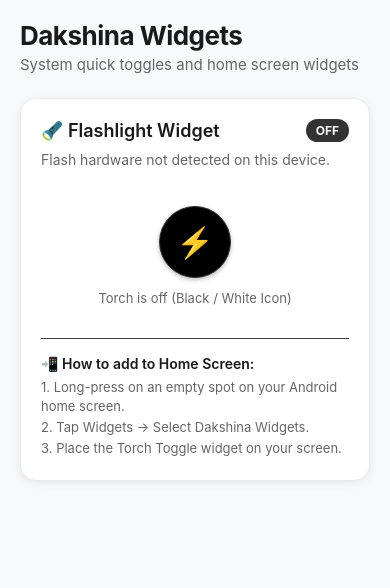
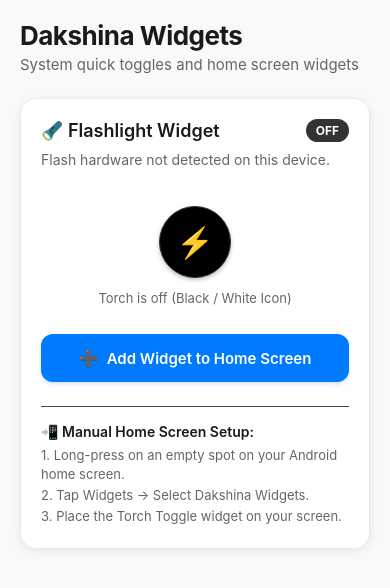
Before and after one commit to velagamihir/dakshina_widgets, a React Native app: screen / in a window 390 px wide. Shown: the top 588 px of the page. Built offline with nearby package versions, Linux system fonts and the light colour scheme.

Commit message:
feat: add widget adding feature

```diff
--- a/App.tsx
+++ b/App.tsx
@@ -1,5 +1,7 @@
 import React from 'react';
 import {
+  Alert,
+  Platform,
   Pressable,
   ScrollView,
   StatusBar,
@@ -12,11 +14,83 @@ import {
   SafeAreaProvider,
   SafeAreaView,
 } from 'react-native-safe-area-context';
+import {
+  checkCameraPermission,
+  openAppSettings,
+  requestCameraPermission,
+} from './src/modules/permissions';
 import { useTorch } from './src/modules/torch';
 
 function App() {
   const isDarkMode = useColorScheme() === 'dark';
-  const { isTorchOn, hasFlash, toggle } = useTorch();
+  const { isTorchOn, hasFlash, isPinningSupported, toggle, pinWidget } =
+    useTorch();
+
+  const handleToggle = async () => {
+    const hasPermission = await checkCameraPermission();
+    if (!hasPermission) {
+      const granted = await requestCameraPermission();
+      if (!granted) {
+        Alert.alert(
+          'Camera Permission Required',
+          'Flashlight operation requires camera access on some devices. Please grant permission in App Settings.',
+          [
+            { text: 'Cancel', style: 'cancel' },
+            { text: 'Open Settings', onPress: openAppSettings },
+          ],
+        );
+        return;
+      }
+    }
+    await toggle();
+  };
+
+  const handlePinWidget = async () => {
+    if (Platform.OS !== 'android') {
+      Alert.alert(
+        'Notice',
+        'Home screen widgets are currently only available on Android.',
+      );
+      return;
+    }
+
+    // 1. Ensure camera permission is granted
+    const hasPermission = await checkCameraPermission();
+    if (!hasPermission) {
+      const granted = await requestCameraPermission();
+      if (!granted) {
+        Alert.alert(
+          'Camera Permission Required',
+          'Dakshina Widgets needs camera permission so the widget can control the flashlight. Please grant permission in App Settings.',
+          [
+            { text: 'Cancel', style: 'cancel' },
+            { text: 'Open Settings', onPress: openAppSettings },
+          ],
+        );
+        return;
+      }
+    }
+
+    // 2. Request widget pinning via Android system
+    try {
+      const success = await pinWidget();
+      if (!success) {
+        Alert.alert(
+          'Could Not Add Widget Automatically',
+          'Your launcher did not accept the request to pin the widget. This commonly happens if home screen shortcut permissions are restricted (e.g. in MIUI/HyperOS settings) or if your launcher does not support direct pinning.\n\nYou can still add it manually by following the instructions below.',
+          [
+            { text: 'View Instructions', style: 'cancel' },
+            { text: 'Open App Settings', onPress: openAppSettings },
+          ],
+        );
+      }
+    } catch {
+      Alert.alert(
+        'Unable to Pin Widget',
+        'An error occurred while requesting widget placement. You can still add the widget manually from your home screen.',
+      );
+    }
+  };
 
   return (
     <SafeAreaProvider>
@@ -72,7 +146,9 @@ function App() {
                 <Text
                   style={[
                     styles.badgeText,
-                    isTorchOn ? styles.badgeTextActive : styles.badgeTextInactive,
+                    isTorchOn
+                      ? styles.badgeTextActive
+                      : styles.badgeTextInactive,
                   ]}
                 >
                   {isTorchOn ? 'ON' : 'OFF'}
@@ -87,14 +163,14 @@ function App() {
               ]}
             >
               {hasFlash
-                ? 'Tap the button below or use your Home Screen 1x1 widget for instant toggle.'
+                ? 'Tap the button below or pin the 1x1 widget directly to your Home Screen for instant toggle.'
                 : 'Flash hardware not detected on this device.'}
             </Text>
 
             {/* Widget Simulation & In-App Toggle */}
             <View style={styles.widgetPreviewContainer}>
               <Pressable
-                onPress={toggle}
+                onPress={handleToggle}
                 accessibilityRole="button"
                 accessibilityLabel="Toggle Flashlight"
                 style={({ pressed }) => [
@@ -124,6 +200,24 @@ function App() {
               </Text>
             </View>
 
+            {/* Pin to Home Screen Action Button */}
+            <Pressable
+              onPress={handlePinWidget}
+              accessibilityRole="button"
+              accessibilityLabel="Add Flashlight Widget to Home Screen"
+              style={({ pressed }) => [
+                styles.pinButton,
+                pressed && styles.pinButtonPressed,
+              ]}
+            >
+              <Text style={styles.pinButtonIcon}>➕</Text>
+              <Text style={styles.pinButtonText}>
+                {isPinningSupported
+                  ? 'Add Widget to Home Screen'
+                  : 'Add Widget to Home Screen'}
+              </Text>
+            </Pressable>
+
             <View style={styles.instructionBox}>
               <Text
                 style={[
@@ -131,7 +225,7 @@ function App() {
                   isDarkMode ? styles.darkText : styles.lightText,
                 ]}
               >
-                📲 How to add to Home Screen:
+                📲 Manual Home Screen Setup:
               </Text>
               <Text
                 style={[
@@ -302,8 +396,38 @@ const styles = StyleSheet.create({
     fontSize: 13,
     marginTop: 12,
   },
+  pinButton: {
+    flexDirection: 'row',
+    alignItems: 'center',
+    justifyContent: 'center',
+    backgroundColor: '#007AFF',
+    paddingVertical: 14,
+    paddingHorizontal: 20,
+    borderRadius: 12,
+    marginTop: 12,
+    marginBottom: 16,
+    elevation: 2,
+    shadowColor: '#007AFF',
+    shadowOffset: { width: 0, height: 2 },
+    shadowOpacity: 0.2,
+    shadowRadius: 4,
+  },
+  pinButtonPressed: {
+    opacity: 0.85,
+    transform: [{ scale: 0.98 }],
+  },
+  pinButtonIcon: {
+    fontSize: 16,
+    marginRight: 8,
+    color: '#FFFFFF',
+  },
+  pinButtonText: {
+    color: '#FFFFFF',
+    fontSize: 15,
+    fontWeight: '600',
+  },
   instructionBox: {
-    marginTop: 16,
+    marginTop: 8,
     paddingTop: 16,
     borderTopWidth: StyleSheet.hairlineWidth,
     borderTopColor: '#444444',
--- /dev/null
+++ b/src/modules/permissions.ts
@@ -0,0 +1,54 @@
+import { Linking, PermissionsAndroid, Platform } from 'react-native';
+
+/**
+ * Checks if Camera permission is granted on Android.
+ */
+export async function checkCameraPermission(): Promise<boolean> {
+  if (Platform.OS !== 'android') {
+    return true;
+  }
+
+  try {
+    return await PermissionsAndroid.check(
+      PermissionsAndroid.PERMISSIONS.CAMERA,
+    );
+  } catch {
+    return false;
+  }
+}
+
+/**
+ * Requests Camera permission with user-facing rationale dialog if needed.
+ */
+export async function requestCameraPermission(): Promise<boolean> {
+  if (Platform.OS !== 'android') {
+    return true;
+  }
+
+  try {
+    const status = await PermissionsAndroid.request(
+      PermissionsAndroid.PERMISSIONS.CAMERA,
+      {
+        title: 'Camera Permission',
+        message:
+          'Dakshina Widgets needs Camera permission to access the flashlight hardware.',
+        buttonPositive: 'Grant',
+        buttonNegative: 'Deny',
+      },
+    );
+    return status === PermissionsAndroid.RESULTS.GRANTED;
+  } catch {
+    return false;
+  }
+}
+
+/**
+ * Opens system App Details Settings page where users can manage permissions and launcher shortcut restrictions.
+ */
+export async function openAppSettings(): Promise<void> {
+  try {
+    await Linking.openSettings();
+  } catch {
+    // Graceful fallback if openSettings fails
+  }
+}
--- a/src/modules/torch.ts
+++ b/src/modules/torch.ts
@@ -8,6 +8,8 @@ export interface TorchInterface {
   hasFlash: () => Promise<boolean>;
   toggleTorch: () => Promise<boolean>;
   setTorch: (enabled: boolean) => Promise<boolean>;
+  isPinningSupported: () => Promise<boolean>;
+  pinWidget: () => Promise<boolean>;
 }
 
 export const Torch: TorchInterface = {
@@ -35,11 +37,24 @@ export const Torch: TorchInterface = {
     }
     return TorchModule.setTorch(enabled);
   },
+  isPinningSupported: async () => {
+    if (Platform.OS !== 'android' || !TorchModule) {
+      return false;
+    }
+    return TorchModule.isPinningSupported();
+  },
+  pinWidget: async () => {
+    if (Platform.OS !== 'android' || !TorchModule) {
+      return false;
+    }
+    return TorchModule.pinTorchWidget();
+  },
 };
 
 export function useTorch() {
   const [isTorchOn, setIsTorchOn] = useState(false);
   const [hasFlash, setHasFlash] = useState(true);
+  const [isPinningSupported, setIsPinningSupported] = useState(false);
 
   useEffect(() => {
     let isMounted = true;
@@ -53,6 +68,12 @@ export function useTorch() {
     Torch.isTorchOn().then((active) => {
       if (isMounted) {
         setIsTorchOn(active);
+      }
+    });
+
+    Torch.isPinningSupported().then((supported) => {
+      if (isMounted) {
+        setIsPinningSupported(supported);
       }
     });
 
@@ -82,5 +103,9 @@ export function useTorch() {
     await Torch.toggleTorch();
   };
 
-  return { isTorchOn, hasFlash, toggle };
+  const pinWidget = async () => {
+    return Torch.pinWidget();
+  };
+
+  return { isTorchOn, hasFlash, isPinningSupported, toggle, pinWidget };
 }
```
Also changed, not shown: 2 other files (tests, documents, lock files or other folders).
